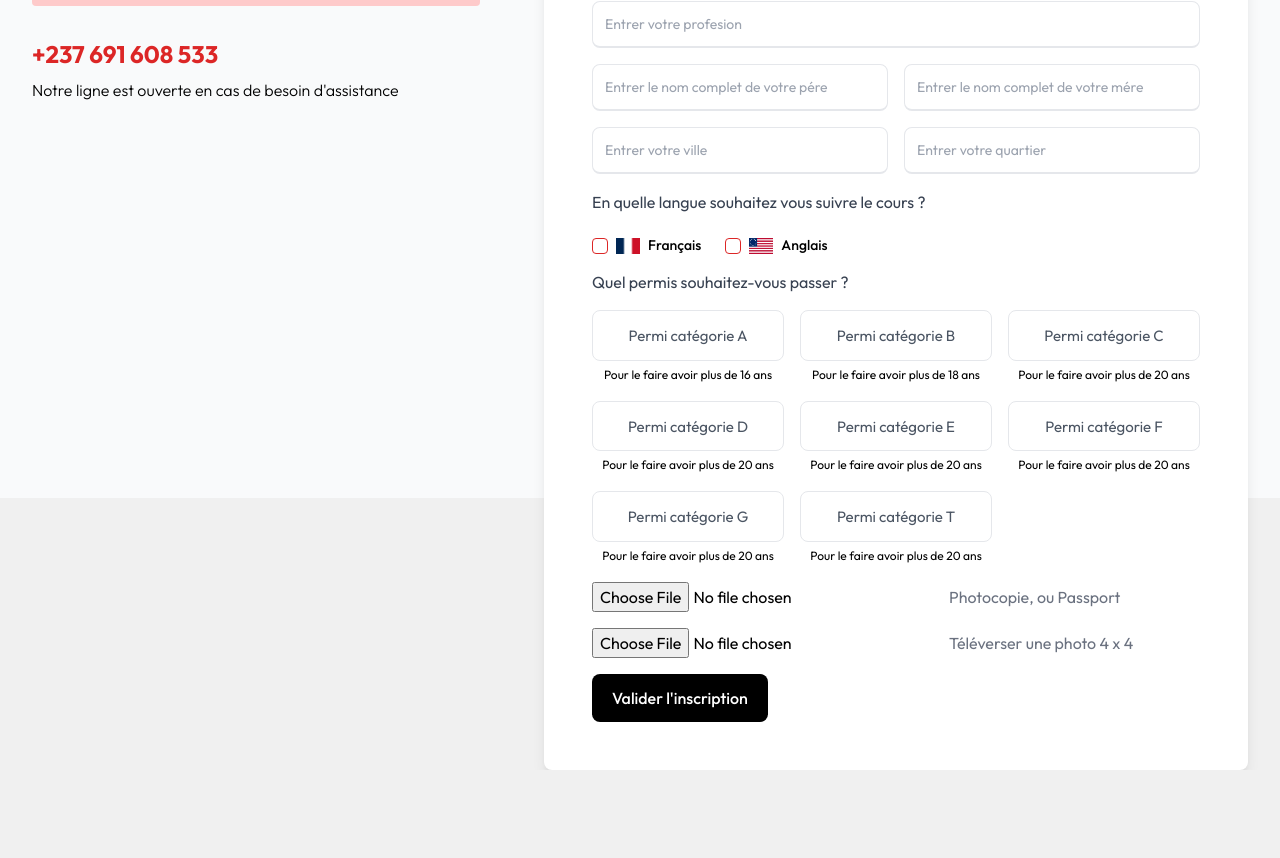
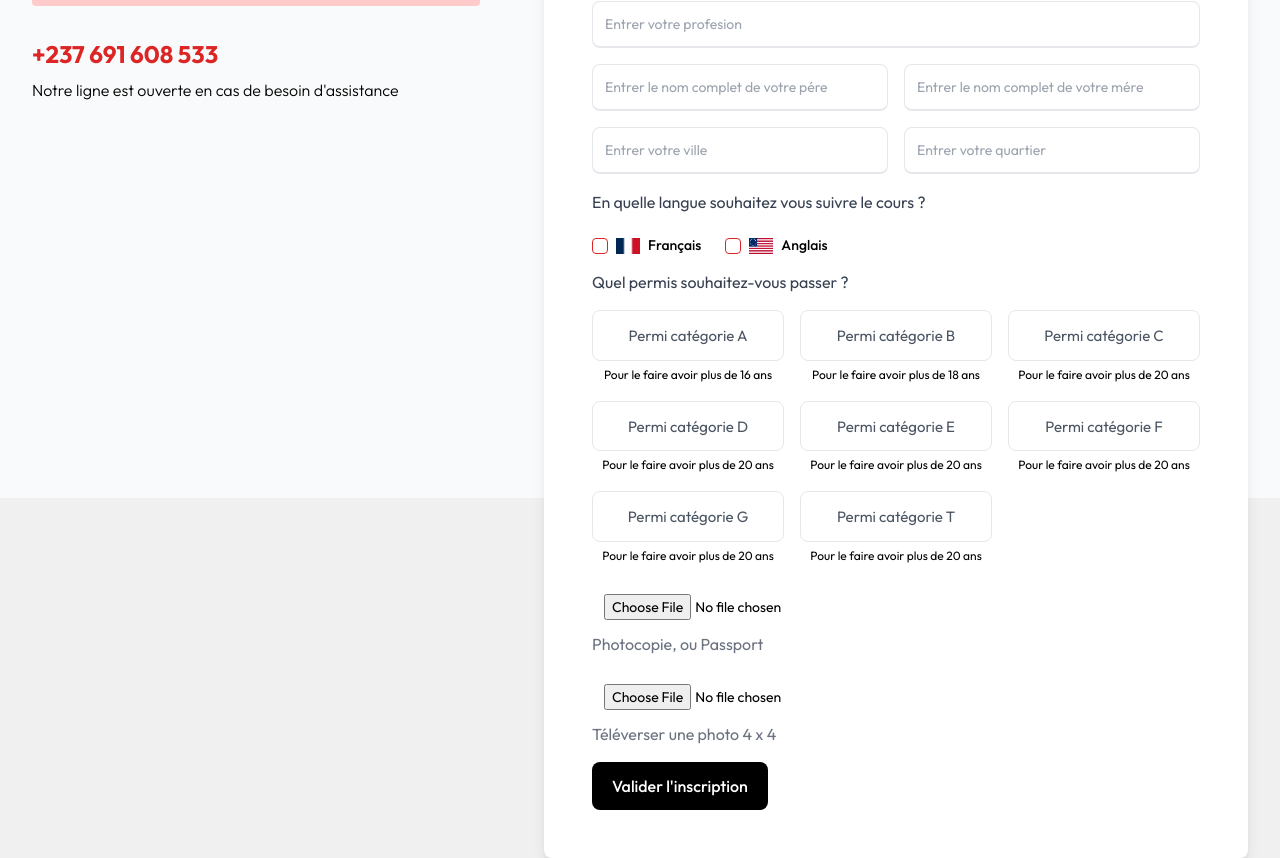
Before and after one commit to lionel-dev20/Chancimi, a Next.js app: page /register in a window 1280 px wide. Shown: the part 302-1160 px from the top of the page. Before the commit the page ends 1072 px from the top, so only its background shows below. Built offline with nearby package versions, Linux system fonts and the light colour scheme.

Commit message:
mise à jour des formulaires

```diff
--- a/app/register/_components/FormRegister.jsx
+++ b/app/register/_components/FormRegister.jsx
@@ -332,17 +332,27 @@ function FormRegister() {
                 </div>
 
                 <div>
-                   <input className="w-full rounded-lg border-gray-200 p-3 text-sm"
-                   placeholder="Téléverser la photocopie de vote CNI, Récépicé valide, ou Passport"
-                    type="file" id="fileInput" class="hidden-input" required />
+                <input
+                  className="w-full rounded-lg border-gray-200 p-3 text-sm"
+                  placeholder="Téléverser une photo 4 x 4"
+                  type="file"
+                  id="fileInput"
+                  name="file" // Ajoutez le nom ici pour le backend
+                  required
+                />
                      <label for="fileInput" class="custom-file-label text-gray-500">Photocopie, ou Passport</label>
                 </div>
 
                 <div>
-                   <input className="w-full rounded-lg border-gray-200 p-3 text-sm"
-                   placeholder="Téléverser une photo 4 x 4"
-                    type="file" id="fileInput" class="hidden-input" required />
-                     <label for="fileInput" class="custom-file-label text-gray-500">Téléverser une photo 4 x 4</label>
+                <input
+                  className="w-full rounded-lg border-gray-200 p-3 text-sm"
+                  placeholder="Téléverser une photo 4 x 4"
+                  type="file"
+                  id="fileInput"
+                  name="file" // Ajoutez le nom ici pour le backend
+                  required
+                />
+                   <label for="fileInput" class="custom-file-label text-gray-500">Téléverser une photo 4 x 4</label>
                 </div>
 
                 <div className="mt-4">
```
